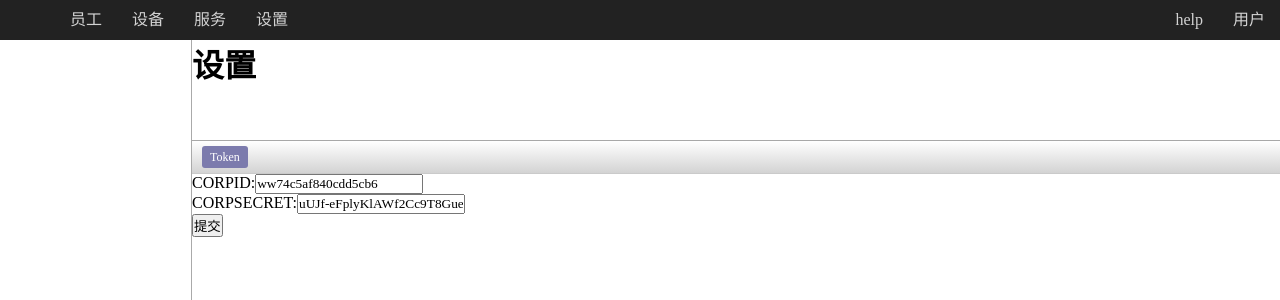
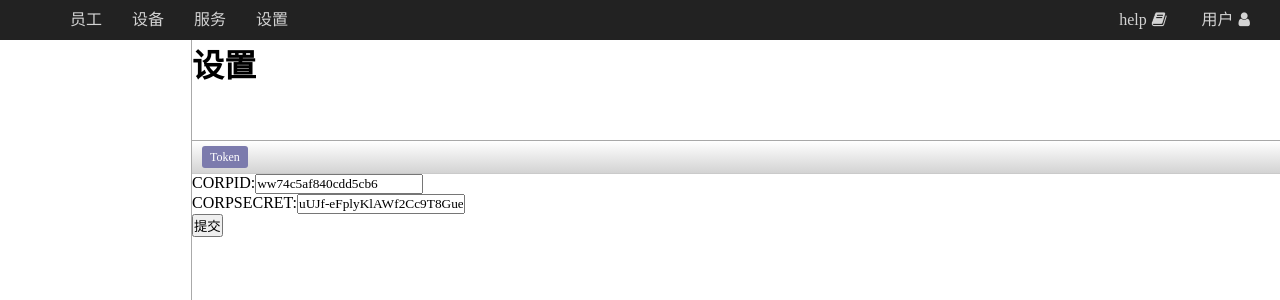
Before and after one commit to linuxsjun/stfdjg, a Django app: page /conf/ in a window 1280 px wide. Shown: the top 300 px of the page. Run offline with Django 3.2, Linux system fonts and the light colour scheme; data comes from the database, SQL or seed files in the repository; both versions use the stored data as it was after the commit.

Commit message:
update UI color

```diff
--- a/static/css/base.css
+++ b/static/css/base.css
@@ -30,10 +30,10 @@ header nav{text-decoration: none;float: left;}
 
 .but_top_menu li{	float: left;list-style: none;}
 	.but_top_menu li a{color: lightgray;text-decoration: none;text-size: 14px;line-height: 40px;padding: 0px 15px;display: block;box-sizing: border-box;height: 40px;}
-	.but_top_menu li a:hover{color: white;border-bottom: 4px solid deepskyblue;box-sizing: border-box;background: black;}
-	.but_top_menu li a:visited{border-bottom: 4px solid deepskyblue;box-sizing: border-box;background: black;}
+	.but_top_menu li a:hover{color: white;border-bottom: 3px solid #cccc00;box-sizing: border-box;background: black;}
+	.but_top_menu li a i{margin: 0px 5px;}
 
 
-header .userinfo{	float: right;}
+header .userinfo{float: right;margin-right:10px;}
 
 .pager{margin-top: 40px;width: 100%;}
--- a/static/css/view_hr_list.css
+++ b/static/css/view_hr_list.css
@@ -51,7 +51,7 @@
     .form_view form table tr td input{width:100%;border:0px solid white;}
     .form_view form table tr td input:hover{border-bottom:2px solid #7c7bad;box-sizing: border-box;}
 
-    .footbar{height:80px;}
+    .footbar{}
 
 /*按键定义*/
 
--- a/templates/base.html
+++ b/templates/base.html
@@ -21,8 +21,8 @@
 		</nav>
 		<div class="userinfo">
             <ul class="but_top_menu">
-                <li><a href="/">help</a></li>
-                <li><a href="/">用户</a></li>
+                <li><a href="/">help<i class="fa fa-book fa-1x"></i></a></li>
+                <li><a href="/">用户<i class="fa fa-user fa-1x"></i></a></li>
             </ul>
 		</div>
    </header>
--- a/templates/view_dep_list.html
+++ b/templates/view_dep_list.html
@@ -36,7 +36,6 @@
                         <th>编号</th>
                         <th>名称</th>
                         <th>上级</th>
-                        <th>序号</th>
                     </tr>
                 </thead>
                 <tbody>
@@ -47,7 +46,6 @@
                             <td>{{ item.pid }}</td>
                             <td>{{ item.name }}</td>
                             <td>{{ item.parentid }}</td>
-                            <td>{{ item.order }}</td>
                         </tr>
                     {% endfor %}
                 </tbody>
```
Also changed, not shown: db.sqlite3.
